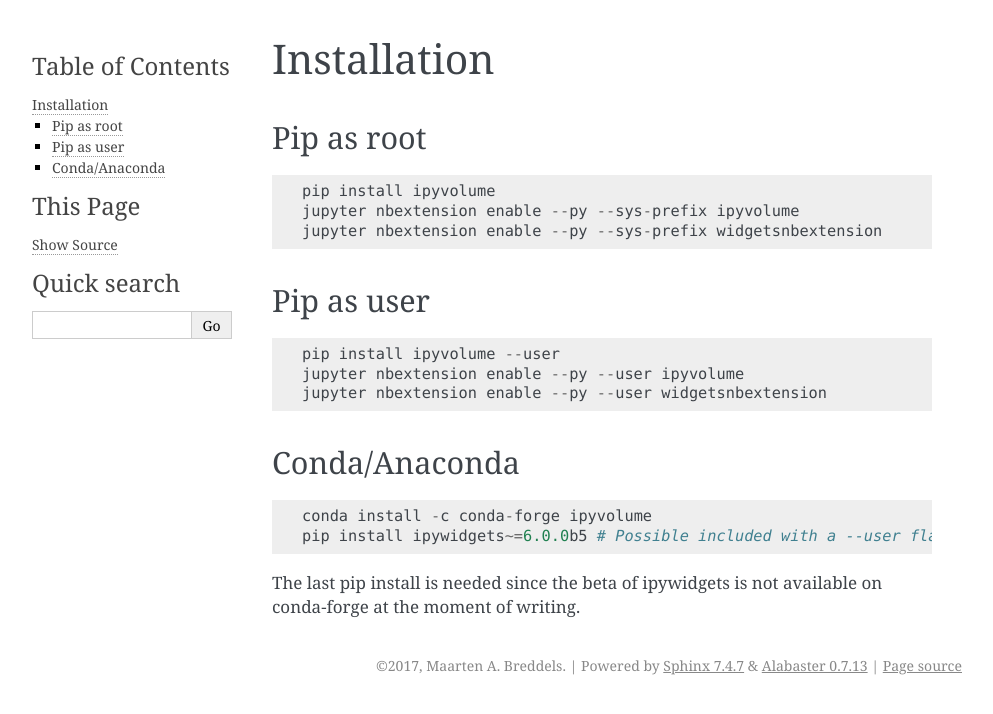
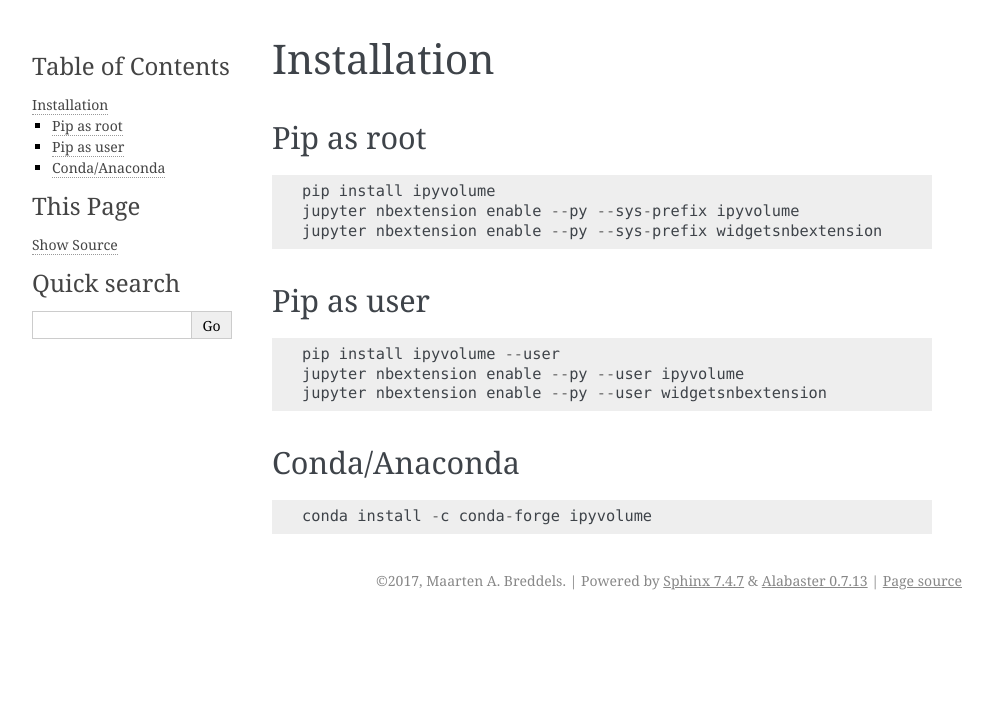
Before and after one commit to widgetti/ipyvolume, a Sphinx documentation site: the page built from docs/source/install.rst, in a window 1280 px wide. Shown: the top 714 px of the page, without its empty margins (148-1141 px from the left). Built offline with Sphinx 7.4.7, drawn with Linux system fonts in a browser that asks for light colours; pages that are not in the unit, such as notebooks, are missing from menus.

Commit message:
doc: undeed now

```diff
--- a/docs/source/install.rst
+++ b/docs/source/install.rst
@@ -29,7 +29,3 @@
 ::
 
     conda install -c conda-forge ipyvolume
-    pip install ipywidgets~=6.0.0b5 # Possible included with a --user flag
-
-
-The last pip install is needed since the beta of ipywidgets is not available on conda-forge at the moment of writing.
```
